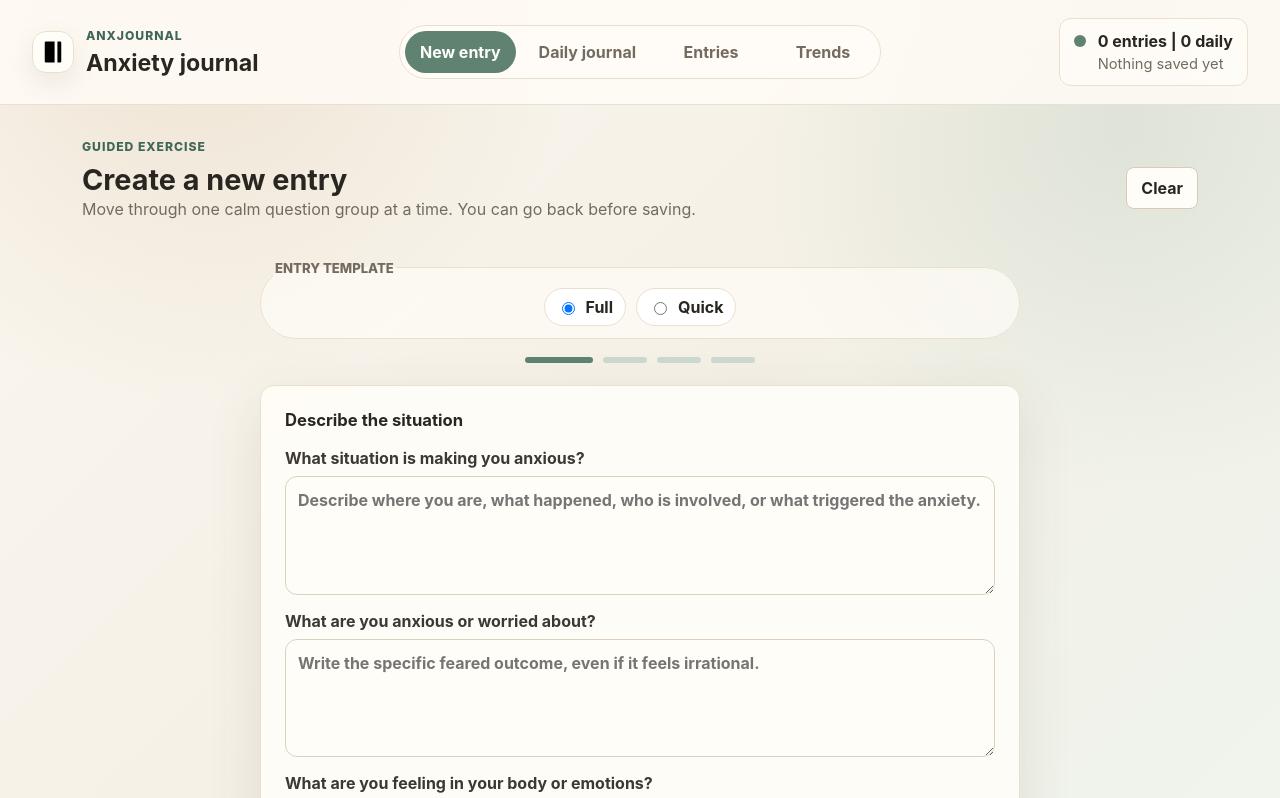
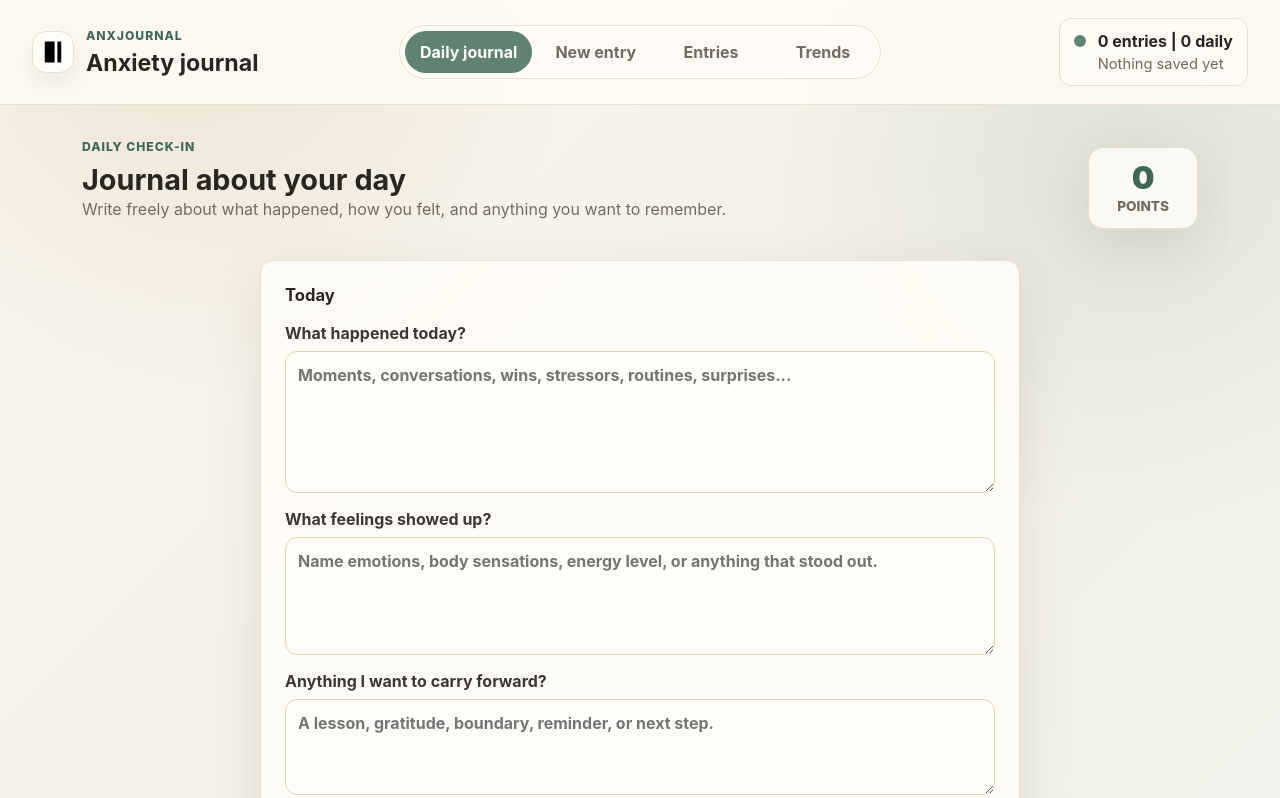
Before and after one commit to dcchill/anxjournal, a website with bundled scripts: page index.html in a window 1280 px wide. Shown: the top 798 px of the page. Built offline with nearby package versions, Linux system fonts and the light colour scheme; files whose address does not match are found by name.

Commit message:
Re order menus

```diff
--- a/index.html
+++ b/index.html
@@ -18,8 +18,8 @@
         </div>
 
         <nav class="tabs" aria-label="App sections">
-          <button class="tab active" type="button" data-view="journal">New entry</button>
-          <button class="tab" type="button" data-view="daily">Daily journal</button>
+          <button class="tab active" type="button" data-view="daily">Daily journal</button>
+          <button class="tab" type="button" data-view="journal">New entry</button>
           <button class="tab" type="button" data-view="library">Entries</button>
           <button class="tab" type="button" data-view="trends">Trends</button>
         </nav>
@@ -34,7 +34,7 @@
       </header>
 
       <main>
-        <section class="view active" id="journalView">
+        <section class="view" id="journalView">
           <div class="toolbar">
             <div>
               <p class="eyebrow">Guided exercise</p>
@@ -213,7 +213,7 @@
           </form>
         </section>
 
-        <section class="view" id="dailyView">
+        <section class="view active" id="dailyView">
           <div class="toolbar">
             <div>
               <p class="eyebrow">Daily check-in</p>
@@ -253,17 +253,6 @@
             </div>
           </form>
 
-          <section class="panel daily-history">
-            <div class="toolbar compact-toolbar">
-              <div>
-                <p class="eyebrow">Record</p>
-                <h3>Daily entries</h3>
-              </div>
-              <p id="dailyStreak" class="streak-text">0 day streak</p>
-            </div>
-            <div id="dailyList" class="daily-list"></div>
-          </section>
-
           <section class="panel sticker-logbook">
             <div class="toolbar compact-toolbar">
               <div>
@@ -297,6 +286,16 @@
             </div>
           </div>
           <div id="entryList" class="entry-list"></div>
+          <section class="panel daily-history">
+            <div class="toolbar compact-toolbar">
+              <div>
+                <p class="eyebrow">Daily journal</p>
+                <h3>Daily entries</h3>
+              </div>
+              <p id="dailyStreak" class="streak-text">0 day streak</p>
+            </div>
+            <div id="dailyList" class="daily-list"></div>
+          </section>
         </section>
 
         <section class="view" id="trendsView">
```
